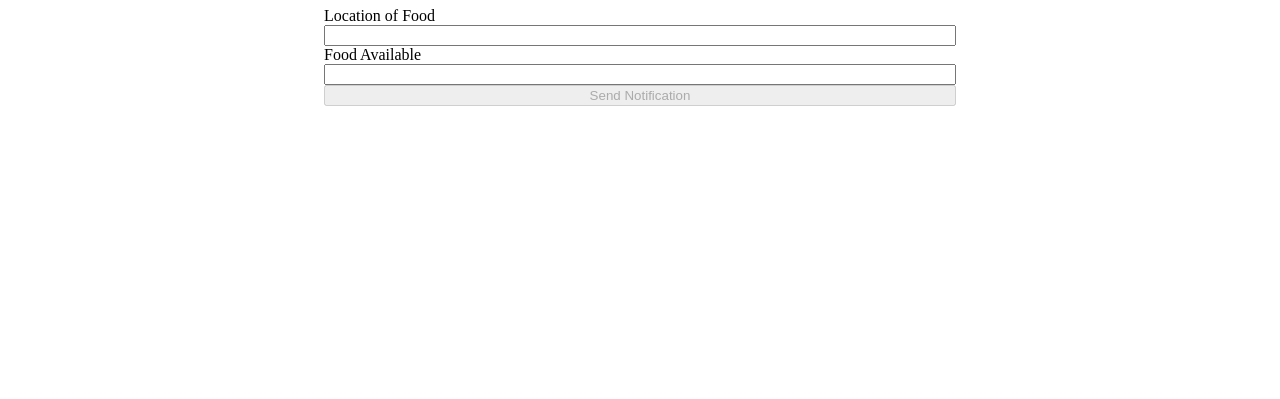
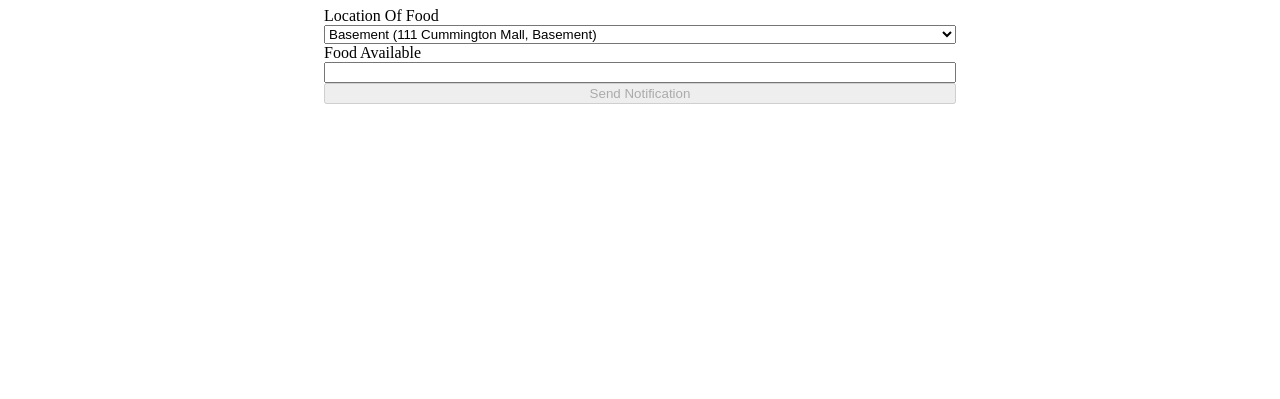
Before and after one commit to kolade2/spark-bytes, a plain HTML site: page client/index.html in a window 1280 px wide. Shown: the part 401-800 px from the top of the page. Drawn offline with Linux system fonts and the light colour scheme.

Commit message:
Updated DropDown

```diff
--- a/client/index.html
+++ b/client/index.html
@@ -15,10 +15,20 @@
         <h1 class="title">Spark Byte</h1>
         <form class="food-form">
             <div class="error-message"></div>
-            <label for="location">Location of Food</label>
-            <input class="form-box" id="form-location" type="text " id="location " name="location  " required />
+            <label for="location">Location Of Food</label>
+            <select location="Locations" id="locations">
+          <option value="MCS Basement">
+            Basement (111 Cummington Mall, Basement)
+          </option>
+          <option value="Spark Space">
+            Spark Space (111 Cummington Mall, RM147)
+          </option>
+          <option value="CDS">
+            College of Data Science (645 Commonwealth Av)
+          </option>
+        </select>
             <label for=" food ">Food Available</label>
-            <input class="form-box" id="form-food " type="text " id="food " name="food  " required />
+            <input class="form-box" id="form-food" type="text " id="food " name="food  " required />
             <button class="button">Send Notification</button>
         </form>
     </div>
--- a/client/script.js
+++ b/client/script.js
@@ -1,8 +1,8 @@
-const btn = (document.querySelector("button").disabled = true);
 const isEmpty = (str) => !str.trim().length;
+document.querySelector("button").disabled = true;
 
 document
-  .getElementById("form-location" && "form-food")
+  .getElementById("form-food" && "form-food")
   .addEventListener("input", function () {
     if (isEmpty(this.value)) {
       console.log("NAME is invalid (Empty)");
```
